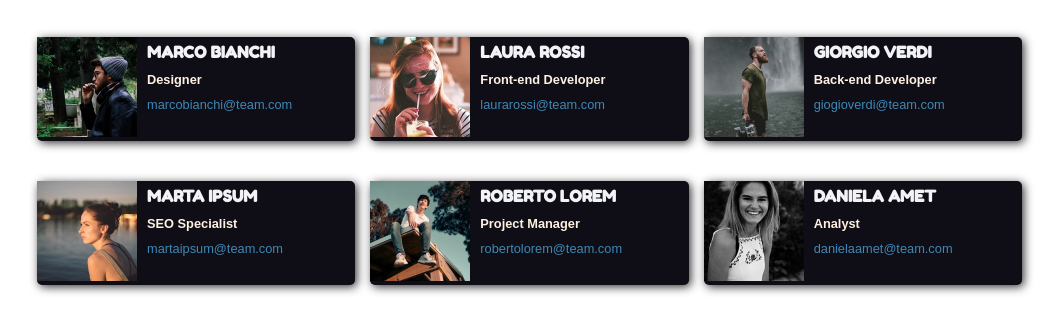
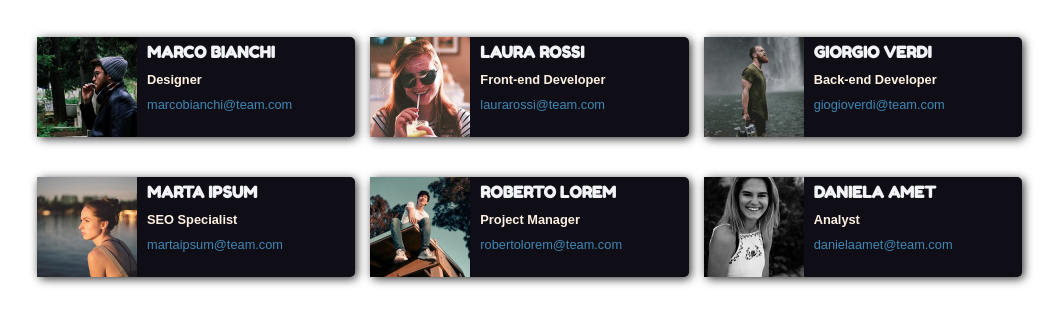
Before and after one commit to AlessandroVola/html-css-float-cards, a plain HTML site: page index.html in a window 1280 px wide. Shown: the part 146-478 px from the top of the page, without its empty margins (103-1165 px from the left). Drawn offline with Linux system fonts and the light colour scheme.

Commit message:
correzioni finali( clearfix/float)

```diff
--- a/index.html
+++ b/index.html
@@ -31,69 +31,58 @@
             <!-- container 1 -->
             <div class="container clearfix">
                 <!-- persona1 -->
-                <div class="float-left">
-                    <div class="float-left">
-                        <img src="img/male1.png" alt="">
-                    </div>
+                <div class="float-left clearfix">
+                    <img src="img/male1.png" alt="Marco Bianchi">
                     <div class="presentation">
                         <h2>MARCO BIANCHI</h2>
                         <h3>Designer</h3>
                         <p>marcobianchi@team.com</p>
                     </div>
                 </div>
+
                 <!-- persona2 -->
-                <div class="float-left">
-                    <div class="float-left">
-                        <img src="img/female1.png" alt="">
-                    </div>
+                <div class="float-left clearfix">
+                    <img src="img/female1.png" alt="Laura Rossi">
                     <div class="presentation">
                         <h2>LAURA ROSSI</h2>
                         <h3>Front-end Developer</h3>
                         <p>laurarossi@team.com</p>
                     </div>
                 </div>
+
                 <!-- persona3 -->
-                <div class="float-left">
-                    <div class="float-left">
-                        <img src="img/male2.png" alt="">
-                    </div>
+                <div class="float-left clearfix">
+                    <img src="img/male2.png" alt="Giorgio Verdi">
                     <div class="presentation">
                         <h2>GIORGIO VERDI</h2>
                         <h3>Back-end Developer</h3>
                         <p>giogioverdi@team.com</p>
                     </div>
+                </div>
 
-                </div>
-            </div>
-            <!-- container 2 -->
-            <div class="container clearfix">
                 <!-- persona1 -->
-                <div class="float-left">
-                    <div class="float-left">
-                        <img src="img/female2.png" alt="">
-                    </div>
+                <div class="float-left clearfix">
+                    <img src="img/female2.png" alt="Marta Ipsum">
                     <div class="presentation">
                         <h2>MARTA IPSUM</h2>
                         <h3>SEO Specialist</h3>
                         <p>martaipsum@team.com</p>
                     </div>
                 </div>
+
                 <!-- persona2 -->
-                <div class="float-left">
-                    <div class="float-left">
-                        <img src="img/male3.png" alt="">
-                    </div>
+                <div class="float-left clearfix">
+                    <img src="img/male3.png" alt="Roberto Lorem">
                     <div class="presentation">
                         <h2>ROBERTO LOREM</h2>
                         <h3>Project Manager</h3>
                         <p>robertolorem@team.com</p>
                     </div>
                 </div>
+
                 <!-- persona3 -->
-                <div class="float-left">
-                    <div class="float-left">
-                        <img src="img/female3.png" alt="">
-                    </div>
+                <div class="float-left clearfix">
+                    <img src="img/female3.png" alt="Daniela Amet">
                     <div class="presentation">
                         <h2>DANIELA AMET</h2>
                         <h3>Analyst</h3>
@@ -103,6 +92,7 @@
                 </div>
             </div>
 
+
         </section>
     </main>
 </body>
--- a/style.css
+++ b/style.css
@@ -92,4 +92,5 @@ p {
 img {
     width: 110px;
     padding-right: 10px;
+    float: left;
 }
```
